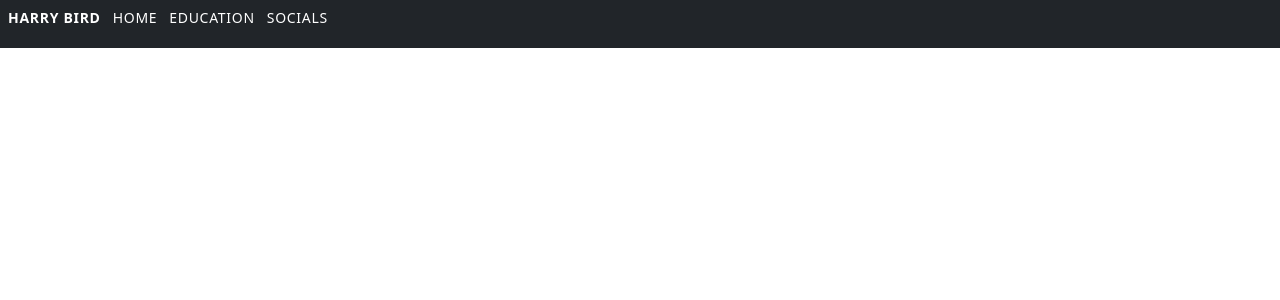
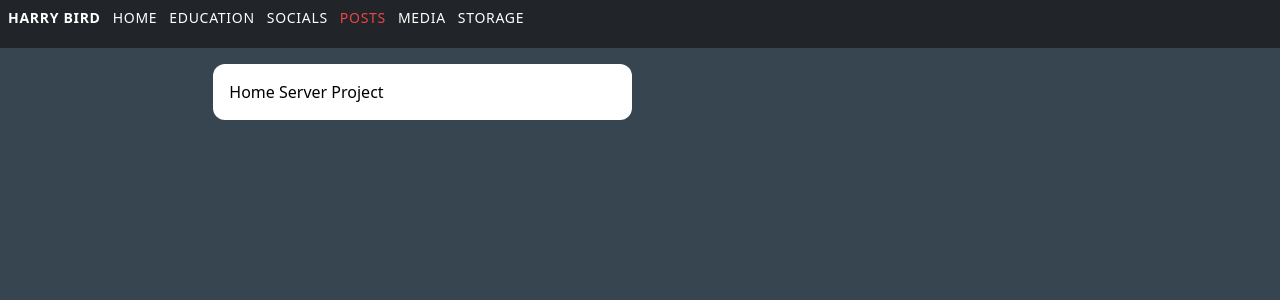
Before and after one commit to harrybirdnz/harrybirdnz, a Nuxt app: page /posts in a window 1280 px wide. Shown: the top 300 px of the page. Built offline with nearby package versions, Linux system fonts and the light colour scheme.

Commit message:
Added Links to Media and Storage portals

```diff
--- a/components/Header.vue
+++ b/components/Header.vue
@@ -28,6 +28,21 @@ console.log(route.path);
           >Socials</nuxt-link
         >
       </li>
+      <li>
+        <nuxt-link
+          to="/posts"
+          :class="{ 'text-red-500': route.path.includes('/posts') }"
+          >Posts</nuxt-link
+        >
+      </li>
+      <li>
+        <nuxt-link to="http://media.harrybird.nz/web/#/login.html"
+          >Media</nuxt-link
+        >
+      </li>
+      <li>
+        <nuxt-link to="http://storage.harrybird.nz">Storage</nuxt-link>
+      </li>
     </ul>
   </nav>
 </template>
--- /dev/null
+++ b/pages/posts/home-server.vue
@@ -0,0 +1,8 @@
+<template>
+  <div class="h-screen bg-[#36454F] flex justify-center">
+    <div class="bg-white p-8 shadow-lg rounded w-4/5 mt-20 h-min">
+      <h1 class="font-medium text-2xl underline">Home Server Project</h1>
+      here goes the text more text
+    </div>
+  </div>
+</template>
--- /dev/null
+++ b/pages/posts/index.vue
@@ -0,0 +1,11 @@
+<template>
+  <div class="min-h-screen bg-[#36454F]">
+    <div
+      class="grid grid-cols-1 md:grid-cols-2 gap-4 h-full w-2/3 mx-auto pt-16"
+    >
+      <NuxtLink to="/posts/home-server" class="p-4 bg-white rounded-xl"
+        >Home Server Project</NuxtLink
+      >
+    </div>
+  </div>
+</template>
```
